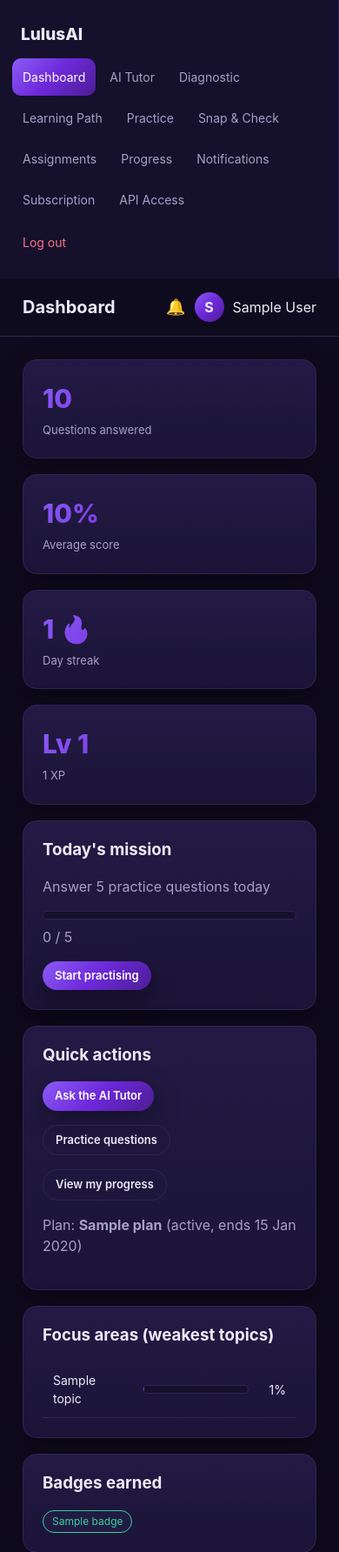
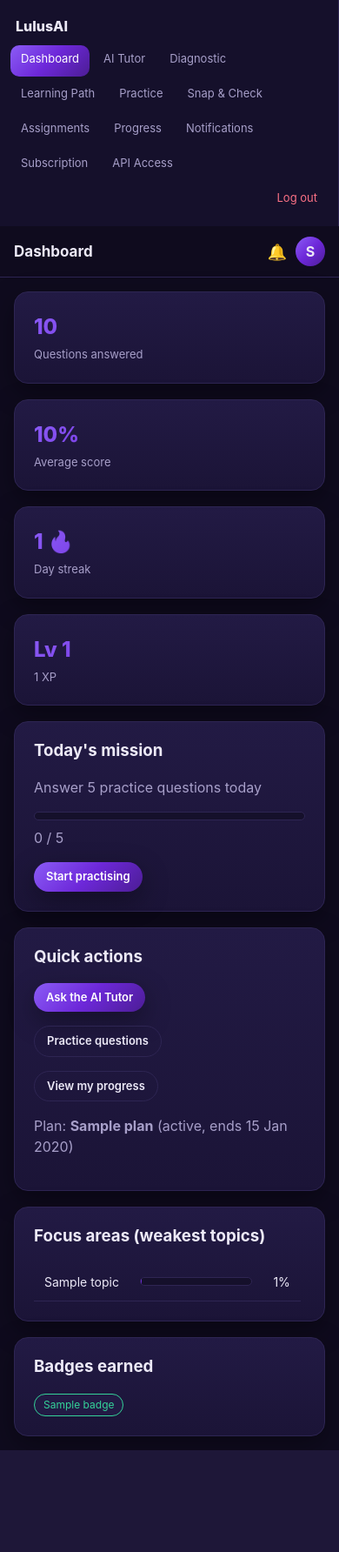
Before and after one commit to Raychung11/Spmtutor, a PHP site: page /student/dashboard.php in a window 390 px wide. Shown: the top 1784 px of the page at 87% size. After the commit the page ends 1667 px from the top, so only its background shows below. Run offline with PHP 8.4, Linux system fonts and the light colour scheme; the visitor is signed in with stand-in values (Sample User, id 1); tables that the repository leaves empty hold one stand-in row (values such as "Sample post"); data that the repository does not hold is empty.

Commit message:
Polish the mobile view (landing + dashboards)
Landing:
- Hero CTAs stack full-width on phones, hero copy/paragraph sized down.
- Scroll-reveal travel is smaller on small screens so animations feel
  snappy on touch scrolling instead of jumpy.
- Hero parallax is skipped under 860px (momentum scrolling makes parallax
  feel jittery on phones); the chat-card floating animation is also
  disabled to avoid double-motion.
- Chat-card message size and price headings adjusted for narrow widths.

Dashboards (<= 760px):
- Sidebar becomes a horizontally scrollable row of compact pills with
  log-out pinned right; brand and topbar tightened; user name hides
  beside the avatar to save room.
- Tables scroll horizontally instead of being squished.
- Tap targets kept at ~36px+ for touch comfort.

https://claude.ai/code/session_01JyDEu4yEU4SZcEY5UHPpXT

```diff
--- a/public_html/assets/css/style.css
+++ b/public_html/assets/css/style.css
@@ -131,10 +131,19 @@ textarea { resize: vertical; min-height: 90px; }
 
 @media (max-width: 760px) {
   .app { grid-template-columns: 1fr; }
-  .sidebar { flex-direction: row; flex-wrap: wrap; align-items: center; }
+  .sidebar { flex-direction: row; flex-wrap: wrap; align-items: center; padding: 12px 12px; gap: 4px; overflow-x: auto; }
   .sidebar__panel { display: none; }
-  .sidebar__nav { flex-direction: row; flex-wrap: wrap; }
-  .navlink--logout { margin-top: 0; }
+  .sidebar__nav { flex-direction: row; flex-wrap: wrap; gap: 4px; }
+  .navlink { padding: 8px 12px; font-size: 13px; min-height: 36px; line-height: 1.2; }
+  .navlink--logout { margin-top: 0; margin-left: auto; }
+  .brand { font-size: 16px; padding: 6px 6px; }
+  .topbar { padding: 12px 16px; }
+  .topbar__title { font-size: 17px; }
+  .topbar__name { display: none; } /* save room — avatar + bell are enough */
+  .page { padding: 16px; }
+  .stat__value { font-size: 24px; }
+  /* Force tables to scroll horizontally on phones instead of squishing. */
+  .table { display: block; overflow-x: auto; white-space: nowrap; }
 }
 
 /* ---------- Landing ---------- */
@@ -237,8 +246,22 @@ html { scroll-behavior: smooth; }
 @media (max-width: 760px) {
   .lhero { padding: 50px 0 30px; }
   .lhero__copy h1 { font-size: 36px; }
+  .lhero__copy p { font-size: 17px; }
+  .lhero__cta { gap: 8px; }
+  .lhero__cta .btn { flex: 1 1 100%; text-align: center; }
   .section { padding: 50px 0; }
   .section h2 { font-size: 28px; }
+  .section .lead { font-size: 16px; }
+  /* Lighter scroll-reveal travel on small screens so animations feel snappy
+     rather than jumpy on touch scrolling. */
+  .reveal { transform: translateY(20px); }
+  .reveal--scale { transform: translateY(20px) scale(.97); }
+  .reveal--stagger > * { transform: translateY(16px); }
+  .chatcard { animation: none; } /* avoid double-motion with parallax-free hero */
+  .lnav__inner { padding: 10px 0; }
+  .price { font-size: 32px; }
+  /* The chat-card mockup gets unwieldy on small phones — constrain it. */
+  .chatcard .msg { font-size: 14px; padding: 10px 13px; }
 }
 
 /* Subtle float on the hero card so it feels alive. */
--- a/public_html/assets/js/app.js
+++ b/public_html/assets/js/app.js
@@ -95,9 +95,12 @@
     document.querySelectorAll('.reveal').forEach(function (el) { io.observe(el); });
   })();
 
-  // ----- Light parallax on the hero artwork -----
+  // ----- Light parallax on the hero artwork (desktop only) -----
   (function () {
     if (matchMedia('(prefers-reduced-motion: reduce)').matches) return;
+    // Skip on small screens — momentum scrolling on phones makes parallax
+    // feel jittery rather than smooth.
+    if (matchMedia('(max-width: 860px)').matches) return;
     var art = document.querySelector('.lhero__art');
     if (!art) return;
     var ticking = false;
```
